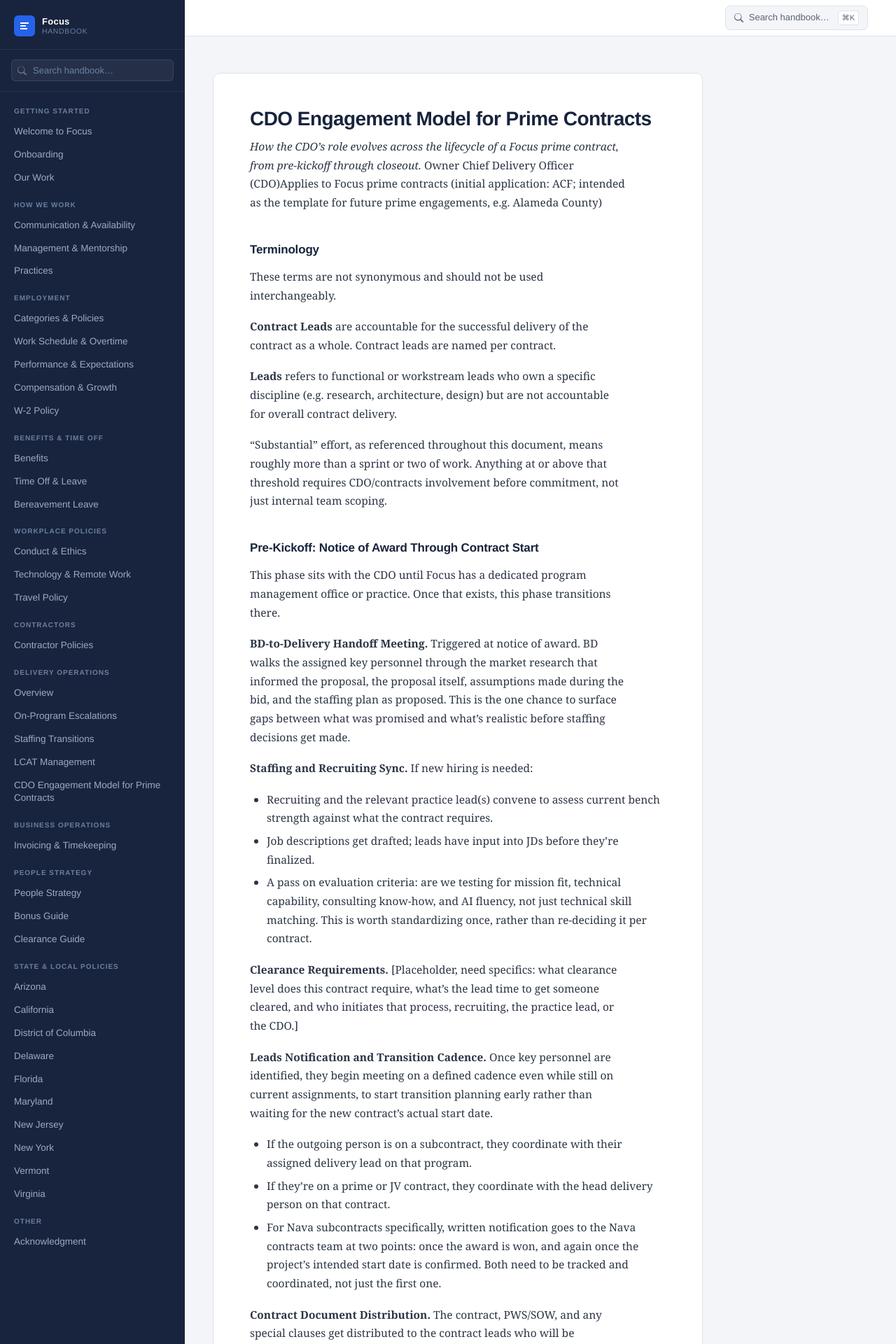
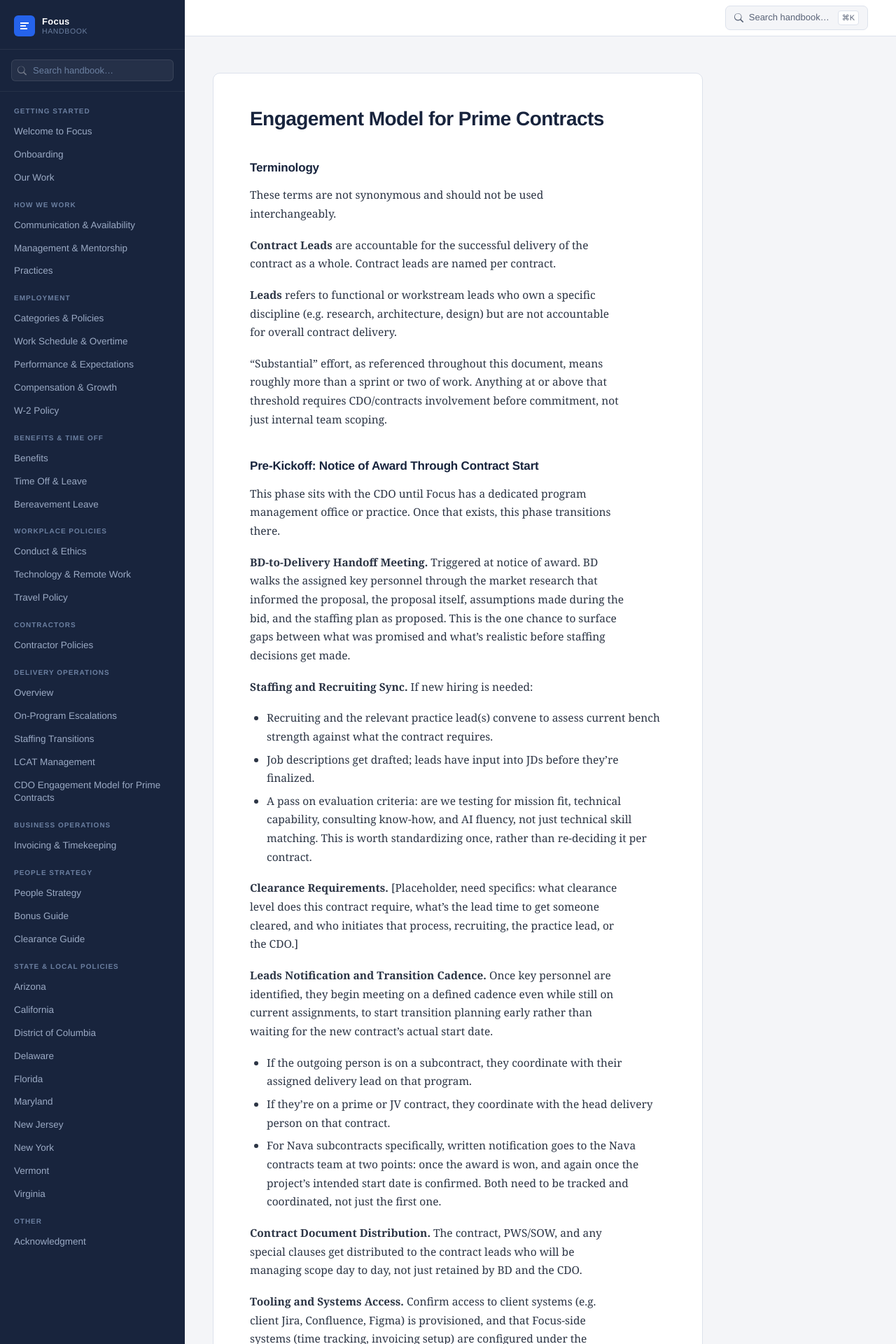
Before and after one commit to focusconsulting/focus-handbook, a Jekyll site: the page built from pages/delivery-operations/prime-contract-ops/cdo-engagement-model.md, in a window 1280 px wide. Shown: the top 1920 px of the page at 70% size. Built offline with Jekyll 4.4.1, drawn with Linux system fonts in a browser that asks for light colours; our own code applies the rules of GitHub Pages for plain Markdown files; some of the changed text lies outside the part shown.

Commit message:
Revise title of CDO Engagement Model document
Updated the title and removed introductory text for clarity.

```diff
--- a/pages/delivery-operations/prime-contract-ops/cdo-engagement-model.md
+++ b/pages/delivery-operations/prime-contract-ops/cdo-engagement-model.md
@@ -1,7 +1,4 @@
-# CDO Engagement Model for Prime Contracts
-
-_How the CDO's role evolves across the lifecycle of a Focus prime contract, from pre-kickoff through closeout._
-Owner Chief Delivery Officer (CDO)Applies to Focus prime contracts (initial application: ACF; intended as the template for future prime engagements, e.g. Alameda County)
+# Engagement Model for Prime Contracts
 
 ## Terminology
 
```
